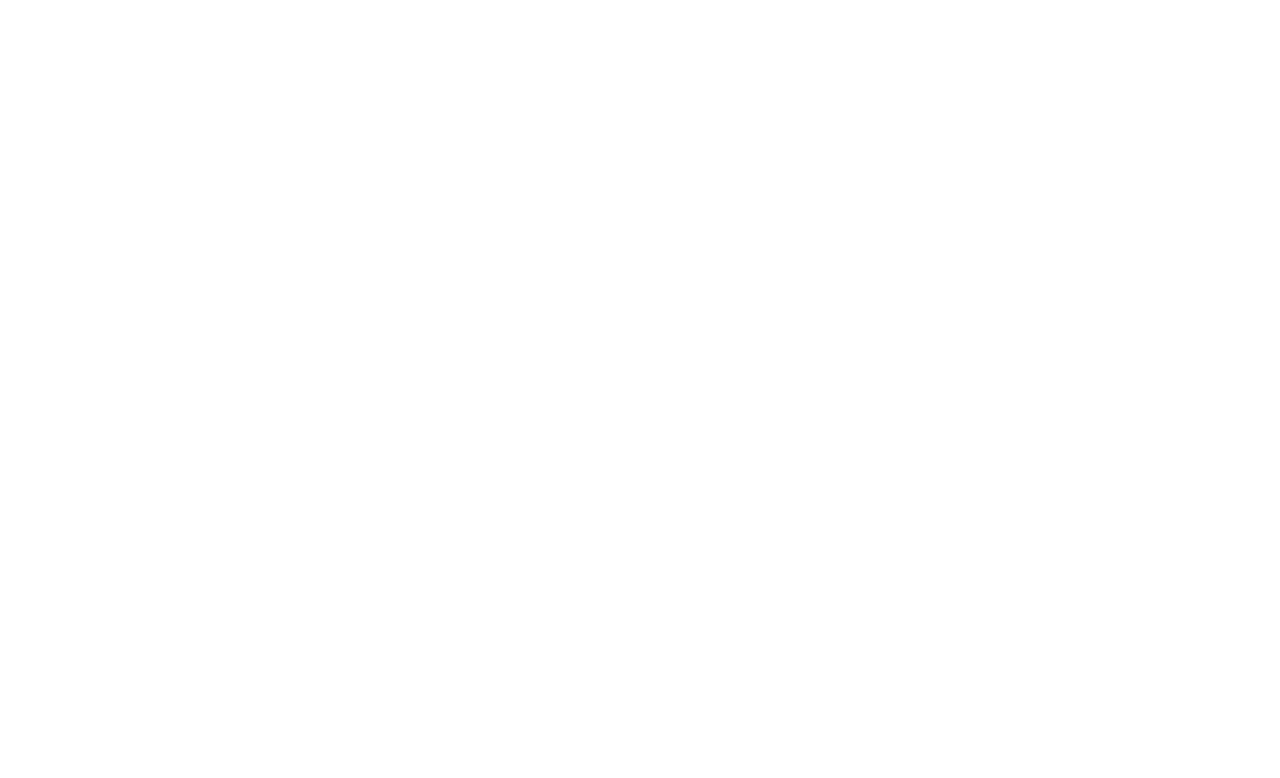
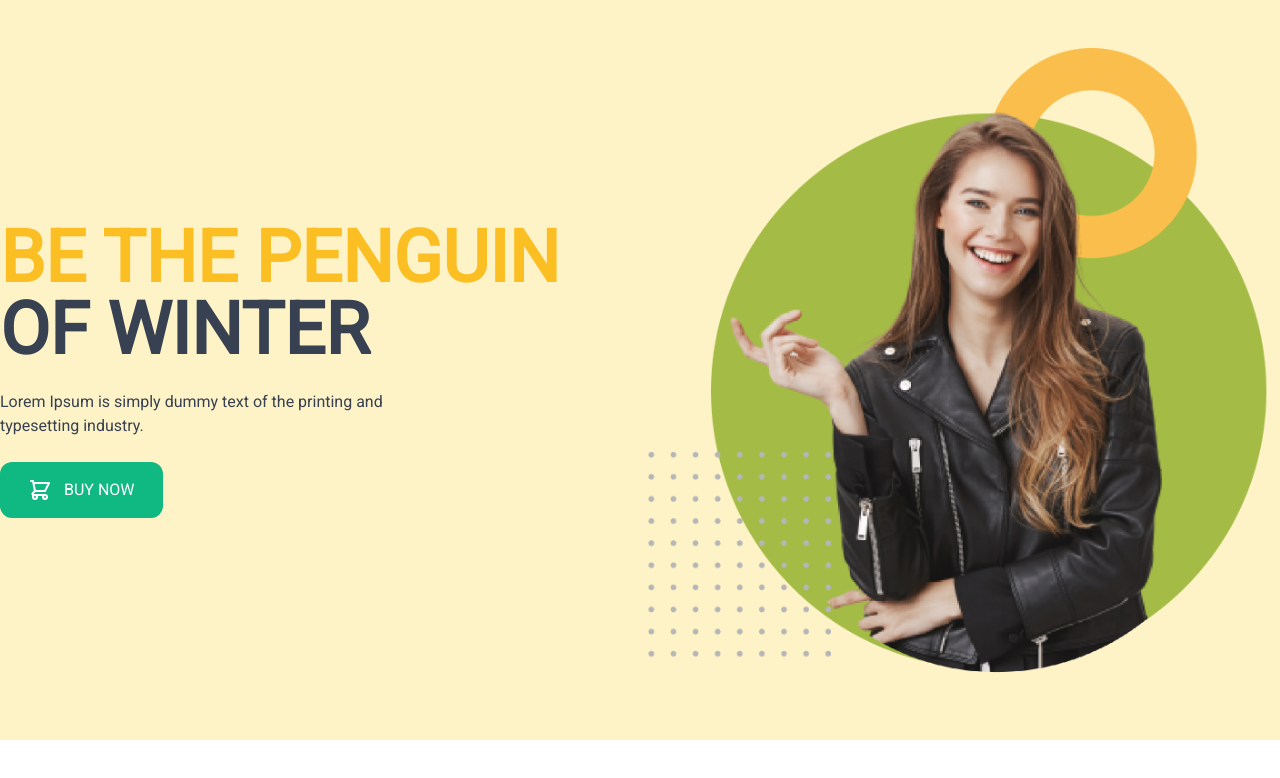
Before and after one commit to farhan-nahid/penguins-fashion, a plain HTML site: page index.html in a window 1280 px wide. Drawn offline with nearby package versions, Linux system fonts and the light colour scheme.

Commit message:
hero section added

```diff
--- a/index.html
+++ b/index.html
@@ -5,13 +5,61 @@
     <meta http-equiv="X-UA-Compatible" content="IE=edge" />
     <meta name="viewport" content="width=device-width, initial-scale=1.0" />
     <title>Penguin Fashion</title>
+    <link rel="shortcut icon" href="./images/favicon.ico" type="image/x-icon" />
+    <!-- tailwind css -->
     <link
       href="https://unpkg.com/tailwindcss@^2/dist/tailwind.min.css"
       rel="stylesheet"
     />
+    <!-- custom css -->
+    <link rel="stylesheet" href="./style.css" />
   </head>
   <body>
-    <header></header>
+    <header class="bg-yellow-100">
+      <!-- hero section start -->
+      <section class="container py-12 mx-auto flex items-center">
+        <div class="w-2/4 space-y-6">
+          <h1 class="uppercase text-7xl font-bold text-gray-700">
+            <span class="text-yellow-400">Be the Penguin</span> of winter
+          </h1>
+          <p class="w-2/3 text-gray-700">
+            Lorem Ipsum is simply dummy text of the printing and typesetting
+            industry.
+          </p>
+          <button
+            class="
+              text-white
+              uppercase
+              font-medium
+              px-7
+              py-4
+              bg-green-500
+              rounded-xl
+            "
+          >
+            <svg
+              xmlns="http://www.w3.org/2000/svg"
+              class="h-6 inline mr-2 w-6"
+              fill="none"
+              viewBox="0 0 24 24"
+              stroke="currentColor"
+            >
+              <path
+                stroke-linecap="round"
+                stroke-linejoin="round"
+                stroke-width="2"
+                d="M3 3h2l.4 2M7 13h10l4-8H5.4M7 13L5.4 5M7 13l-2.293 2.293c-.63.63-.184 1.707.707 1.707H17m0 0a2 2 0 100 4 2 2 0 000-4zm-8 2a2 2 0 11-4 0 2 2 0 014 0z"
+              />
+            </svg>
+            Buy Now
+          </button>
+        </div>
+        <div class="w-2/4">
+          <img class="w-full" src="./images/hero-img.png" alt="" />
+        </div>
+      </section>
+      <!-- hero section end -->
+    </header>
     <main></main>
     <footer></footer>
   </body>
--- /dev/null
+++ b/style.css
@@ -0,0 +1,13 @@
+@import url("https://fonts.googleapis.com/css2?family=Roboto&display=swap");
+
+*,
+*::after,
+*::before {
+  margin: 0;
+  padding: 0;
+  box-sizing: border-box;
+}
+
+body {
+  font-family: "Roboto", sans-serif;
+}
```
Also changed, not shown: images/favicon.ico (added), images/hero-img.png (added), images/logo.svg (added).
